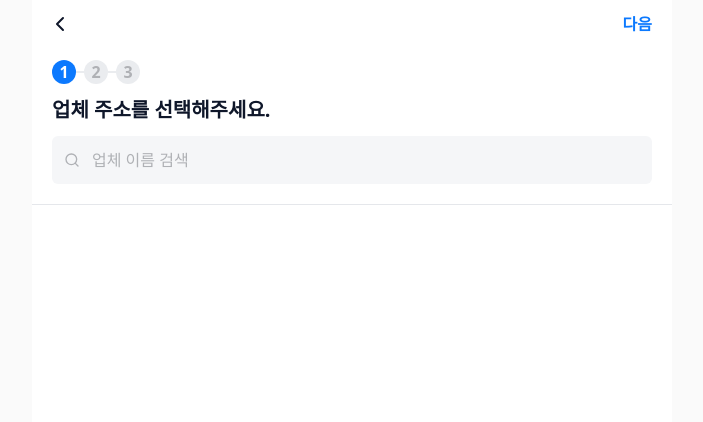
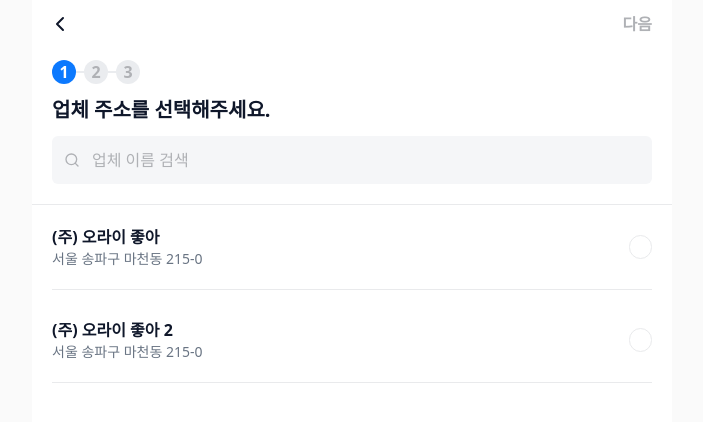
Before and after one commit to bepyan/alright, a Next.js app: page /create in a window 1280 px wide. Shown: the top 422 px of the page, without its empty margins (288-991 px from the left). Built offline with nearby package versions, Linux system fonts and the light colour scheme.

Commit message:
✨ select car park

```diff
--- a/package.json
+++ b/package.json
@@ -6,6 +6,8 @@
     "start": "next start"
   },
   "dependencies": {
+    "@radix-ui/react-label": "2.0.0",
+    "@radix-ui/react-radio-group": "1.1.1",
     "class-variance-authority": "0.4.0",
     "clsx": "1.2.1",
     "lucide-react": "0.115.0",
--- a/src/app/create/HeaderNavContent.tsx
+++ b/src/app/create/HeaderNavContent.tsx
@@ -1,6 +1,7 @@
 'use client';
 import { useRouter } from 'next/navigation';
 
+import { cn } from '~/lib/utils';
 import { Icons } from '~/ui/Icons';
 
 import { useCreate } from './state';
@@ -9,6 +10,7 @@ export default function HeaderNavContent() {
   const router = useRouter();
 
   const step = useCreate((s) => s.step);
+  const canMoveToNext = useCreate((s) => s.computed.canMoveToNext);
   const MAX_STEP = 3;
   const moveStep = useCreate((s) => s.moveStep);
 
@@ -22,6 +24,10 @@ export default function HeaderNavContent() {
   };
 
   const nextStep = () => {
+    if (!canMoveToNext) {
+      return;
+    }
+
     moveStep(+1);
   };
 
@@ -29,7 +35,13 @@ export default function HeaderNavContent() {
     <>
       <Icons.ChevronLeft className='-ml-1 h-6 w-6 active:opacity-click' onClick={prevStep} />
       {step < MAX_STEP && (
-        <div className='font-bold text-al-blue active:opacity-click' onClick={nextStep}>
+        <div
+          className={cn(
+            'font-bold',
+            canMoveToNext ? 'text-al-blue active:opacity-click' : 'text-al-disabled',
+          )}
+          onClick={nextStep}
+        >
           다음
         </div>
       )}
--- a/src/app/create/Step1.tsx
+++ b/src/app/create/Step1.tsx
@@ -1,7 +1,14 @@
 import Input from '~/ui/Input';
+import Label from '~/ui/Label';
+import { RadioGroup, RadioGroupItem } from '~/ui/RadioGroup';
 import StepNav from '~/ui/StepNav';
 
+import { useCreate } from './state';
+
 export default function Step1() {
+  const value = useCreate((s) => s.company?.name);
+  const selectCompany = useCreate((s) => s.selectCompany);
+
   return (
     <>
       <div className='space-y-3 p-container pt-3'>
@@ -9,7 +16,30 @@ export default function Step1() {
         <h2 className='text-xl font-bold'>업체 주소를 선택해주세요.</h2>
         <Input placeholder='업체 이름 검색' />
       </div>
-      <div className='border-t' />
+      <div className='border-t border-al-border'>
+        <RadioGroup onValueChange={selectCompany} value={value}>
+          <SearchItem />
+          <div className='mx-container flex items-center justify-between border-b border-al-border py-container'>
+            <Label htmlFor='r2' className='w-full'>
+              <p className='text-base font-bold'>(주) 오라이 좋아 2</p>
+              <span className='text-sm text-al-slate'>서울 송파구 마천동 215-0</span>
+            </Label>
+            <RadioGroupItem value='two' id='r2' />
+          </div>
+        </RadioGroup>
+      </div>
     </>
   );
 }
+
+function SearchItem() {
+  return (
+    <div className='mx-container flex items-center justify-between border-b border-al-border py-container'>
+      <Label htmlFor='r1' className='w-full'>
+        <p className='text-base font-bold'>(주) 오라이 좋아</p>
+        <span className='text-sm text-al-slate'>서울 송파구 마천동 215-0</span>
+      </Label>
+      <RadioGroupItem value='one' id='r1' />
+    </div>
+  );
+}
--- a/src/app/create/state.ts
+++ b/src/app/create/state.ts
@@ -2,10 +2,25 @@ import { create } from 'zustand';
 
 interface CreateProps {
   step: number;
+  company?: { name: string };
+  computed: {
+    canMoveToNext: boolean;
+  };
   moveStep: (ac: number) => void;
+  selectCompany: (tmp: string) => void;
 }
 
-export const useCreate = create<CreateProps>((set) => ({
+export const useCreate = create<CreateProps>((set, get) => ({
   step: 1,
+  computed: {
+    get canMoveToNext() {
+      if (get().step === 1) {
+        return Boolean(get().company);
+      }
+
+      return true;
+    },
+  },
   moveStep: (ac) => set((state) => ({ ...state, step: state.step + ac })),
+  selectCompany: (tmp) => set((state) => ({ ...state, company: { name: tmp } })),
 }));
--- /dev/null
+++ b/src/ui/Label.tsx
@@ -0,0 +1,23 @@
+'use client';
+
+import * as LabelPrimitive from '@radix-ui/react-label';
+import * as React from 'react';
+
+import { cn } from '~/lib/utils';
+
+const Label = React.forwardRef<
+  React.ElementRef<typeof LabelPrimitive.Root>,
+  React.ComponentPropsWithoutRef<typeof LabelPrimitive.Root>
+>(({ className, ...props }, ref) => (
+  <LabelPrimitive.Root
+    ref={ref}
+    className={cn(
+      'text-sm font-medium leading-none peer-disabled:cursor-not-allowed peer-disabled:opacity-70',
+      className,
+    )}
+    {...props}
+  />
+));
+Label.displayName = LabelPrimitive.Root.displayName;
+
+export default Label;
--- /dev/null
+++ b/src/ui/RadioGroup.tsx
@@ -0,0 +1,33 @@
+'use client';
+
+import * as RadioGroupPrimitive from '@radix-ui/react-radio-group';
+import * as React from 'react';
+
+import { cn } from '~/lib/utils';
+
+export const RadioGroup = React.forwardRef<
+  React.ElementRef<typeof RadioGroupPrimitive.Root>,
+  React.ComponentPropsWithoutRef<typeof RadioGroupPrimitive.Root>
+>(({ className, ...props }, ref) => {
+  return <RadioGroupPrimitive.Root className={cn('grid gap-2', className)} {...props} ref={ref} />;
+});
+RadioGroup.displayName = RadioGroupPrimitive.Root.displayName;
+
+export const RadioGroupItem = React.forwardRef<
+  React.ElementRef<typeof RadioGroupPrimitive.Item>,
+  React.ComponentPropsWithoutRef<typeof RadioGroupPrimitive.Item>
+>(({ className, children: _, ...props }, ref) => {
+  return (
+    <RadioGroupPrimitive.Item
+      ref={ref}
+      className={cn(
+        'h-6 w-6 rounded-full border-1.5 border-al-border focus:outline-none disabled:cursor-not-allowed disabled:opacity-50',
+        className,
+      )}
+      {...props}
+    >
+      <RadioGroupPrimitive.Indicator className='flex h-6 w-6 items-center justify-center rounded-full border-7 border-al-blue' />
+    </RadioGroupPrimitive.Item>
+  );
+});
+RadioGroupItem.displayName = RadioGroupPrimitive.Item.displayName;
--- a/tailwind.config.js
+++ b/tailwind.config.js
@@ -28,6 +28,10 @@ module.exports = {
       opacity: {
         click: '0.8',
       },
+      borderWidth: {
+        1.5: '1.5px',
+        7: '7px',
+      },
       spacing: {
         container: '20px',
       },
```
Also changed, not shown: 1 other file (tests, documents, lock files or other folders).
